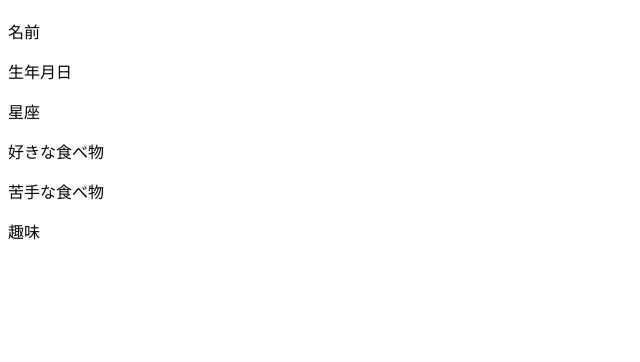
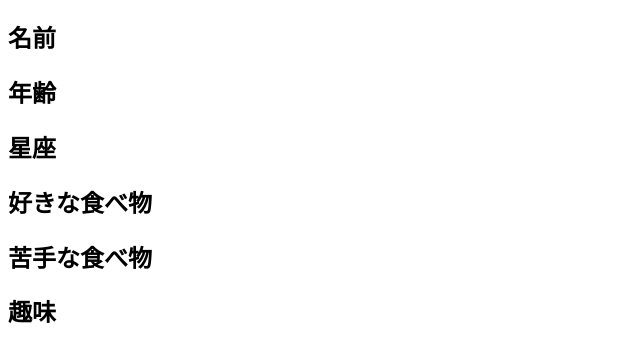
Before and after one commit to SAITOTAKANORI45/www, a plain HTML site: page index.html in a window 1280 px wide. Shown: the part 70-432 px from the top of the page, without its empty margins (0-640 px from the left). Drawn offline with Linux system fonts and the light colour scheme.

Commit message:
Update index.html

```diff
--- a/index.html
+++ b/index.html
@@ -5,11 +5,11 @@
 </head>
 <body>
   <h1>プロフィール</h1>
-  <p>名前</p>
-  <p>生年月日</p>
-  <p>星座</p>
-  <p>好きな食べ物</p>
-  <p>苦手な食べ物</p>
-  <p>趣味</p>
+  <h2>名前</h2>
+  <h2>年齢</h2>
+  <h2>星座</h2>
+  <h2>好きな食べ物</h2>
+  <h2>苦手な食べ物</h2>
+  <h2>趣味</h2>
 </body>
 </html>
```
